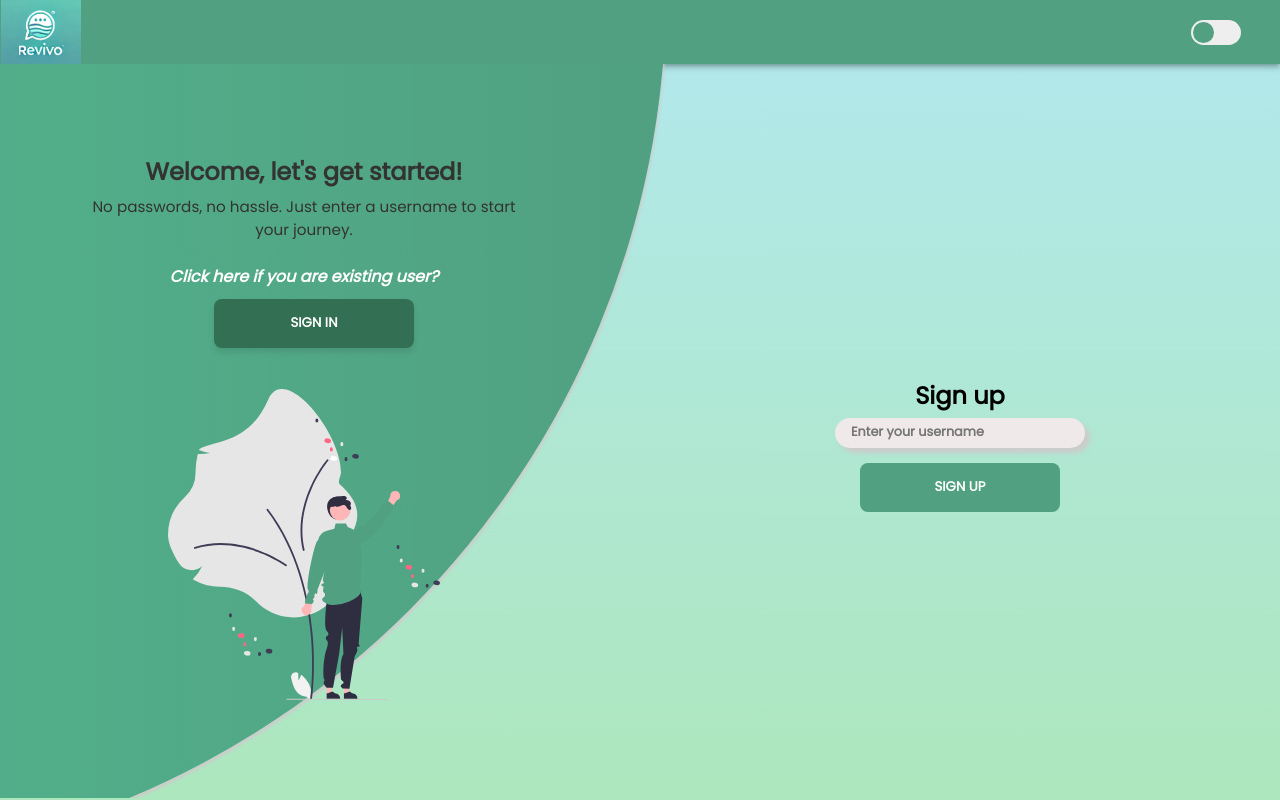
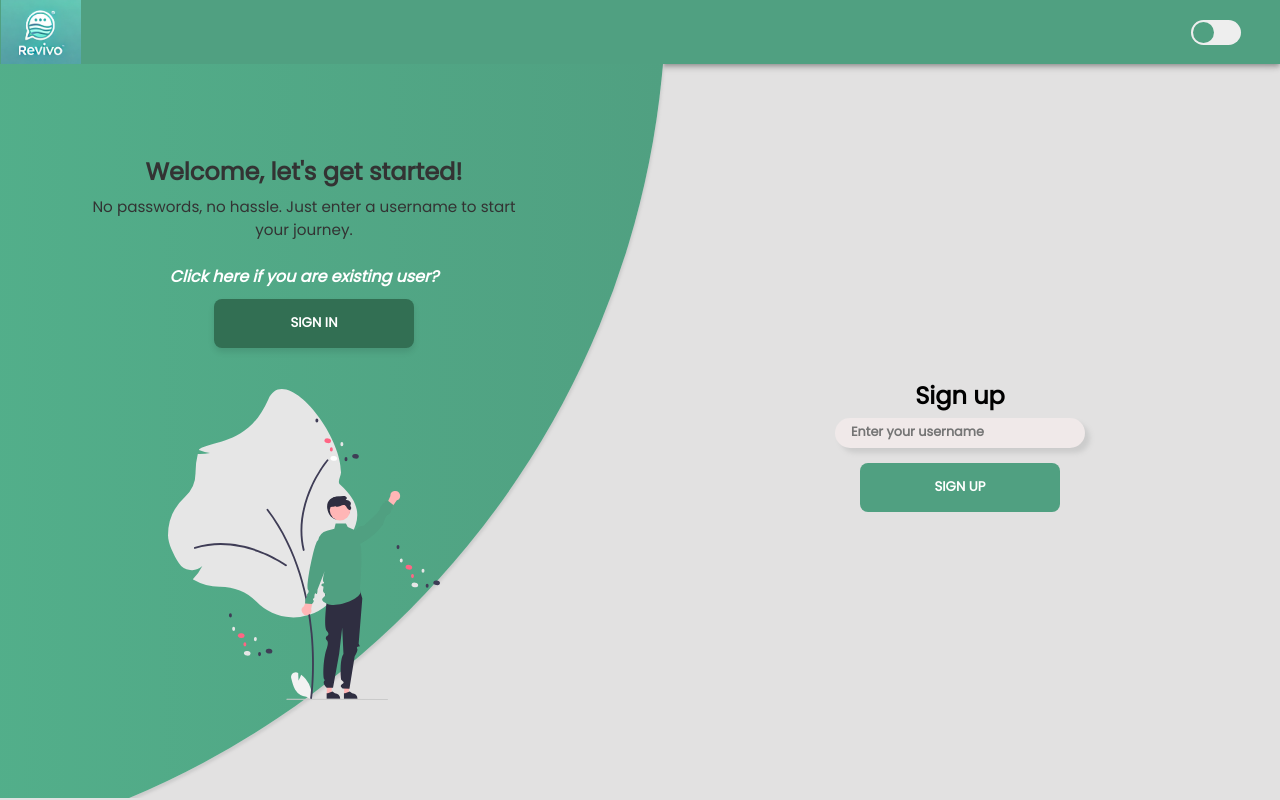
Before and after one commit to JohannCardona/Revivo, a React (Create React App) app in the folder frontend/: page / in a window 1280 px wide. Built offline with nearby package versions, Linux system fonts and the light colour scheme.

Commit message:
Update App.css

```diff
--- a/frontend/src/App.css
+++ b/frontend/src/App.css
@@ -8,7 +8,7 @@
 .App {
     min-height: 100vh;
     font-family: "Roboto", sans-serif;
-    background: var(--background);
+    background: #e2e1e1;
 }
 
 p, h2, h3, span {
```
